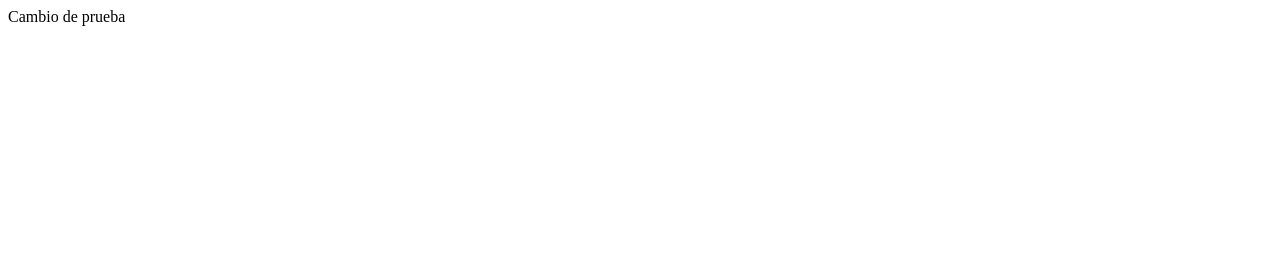
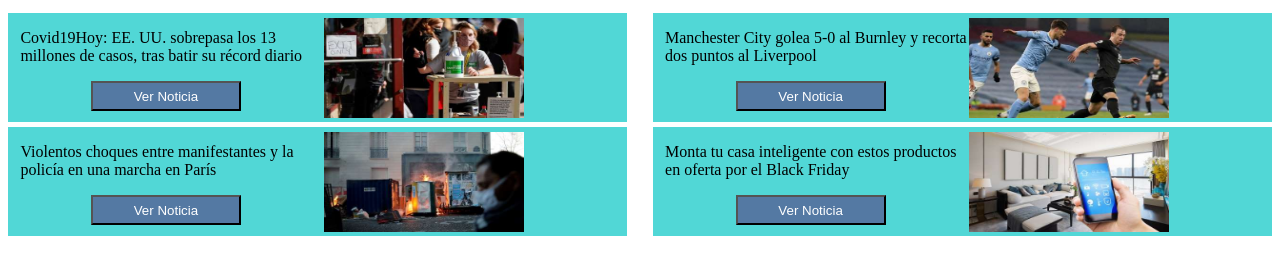
Before and after one commit to jpcorreap/semana-1-1, a website: page src/index.html in a window 1280 px wide. Drawn offline with Linux system fonts and the light colour scheme.

Commit message:
seccion noticas

```diff
--- a/src/index.html
+++ b/src/index.html
@@ -4,11 +4,57 @@
 <head>
     <meta charset="UTF-8">
     <meta name="viewport" content="width=device-width, initial-scale=1.0">
+    <link rel="stylesheet" href="styles.css">
     <title>Mi primera pagina web</title>
 </head>
 
 <body>
-    Cambio de prueba
+    <section id="news">
+        <div class="uno">
+            <div class="img">
+                <img src="img/n1.jpg" width="200" height="100">
+            </div>
+            <div class="resumen">
+                <p>Covid19Hoy: EE. UU. sobrepasa los 13 millones de casos, tras batir su récord diario</p>
+            </div>
+            <div class="btn">
+                <a href="https://www.msn.com/es-co/noticias/otras/manchester-city-golea-5-0-al-burnley-y-recorta-dos-puntos-al-liverpool/ar-BB1brS0U"><button>Ver Noticia</button></a>
+            </div>
+        </div>
+        <div class="dos">
+            <div class="img">
+                <img src="img/n2.jpg" width="200" height="100">
+            </div>
+            <div class="resumen">
+                <p>Manchester City golea 5-0 al Burnley y recorta dos puntos al Liverpool</p>
+            </div>
+            <div class="btn">
+                <a href="https://www.msn.com/es-co/noticias/otras/supernumbercovid19hoy-ee-uu-sobrepasa-los-13-millones-de-casos-tras-batir-su-r%c3%a9cord-diario/ar-BB1brzRu"><button>Ver Noticia</button></a>
+            </div>
+        </div>
+        <div class="uno">
+            <div class="img">
+                <img src="img/n3.jpg" width="200" height="100">
+            </div>
+            <div class="resumen">
+                <p>Violentos choques entre manifestantes y la policía en una marcha en París</p>
+            </div>
+            <div class="btn">
+                <a href="https://www.msn.com/es-co/noticias/mundo/violentos-choques-entre-manifestantes-y-la-polic%c3%ada-en-una-marcha-en-par%c3%ads/ar-BB1brHOT"><button>Ver Noticia</button></a>
+            </div>
+        </div>
+        <div class="dos">
+            <div class="img">
+                <img src="img/n4.jpg" width="200" height="100">
+            </div>
+            <div class="resumen">
+                <p>Monta tu casa inteligente con estos productos en oferta por el Black Friday</p>
+            </div>
+            <div class="btn">
+                <a href="https://www.msn.com/es-co/noticias/tecnologia/monta-tu-casa-inteligente-con-estos-productos-en-oferta-por-el-black-friday/ar-BB1brTMP"><button>Ver Noticia</button></a>
+            </div>
+        </div>
+    </section>
 
 </body>
 
--- /dev/null
+++ b/src/styles.css
@@ -0,0 +1,37 @@
+.uno {
+    float: left;
+    width: 49%;
+    background-color: #51D7D6;
+    margin-top: 5px;
+}
+
+.dos {
+    float: right;
+    width: 49%;
+    background-color: #51D7D6;
+    margin-top: 5px;
+}
+
+.img {
+    float: right;
+    width: 49%;
+    margin-top: 5px;
+}
+
+.resumen {
+    float: right;
+    width: 49%;
+}
+
+.btn {
+    vertical-align: middle;
+    text-align: center;
+    margin-bottom: 5px;
+}
+
+button {
+    background-color: #5479A3;
+    color: white;
+    height: 30px;
+    width: 150px;
+}
```
Also changed, not shown: src/img/n1.jpg (added), src/img/n2.jpg (added), src/img/n3.jpg (added), src/img/n4.jpg (added).
